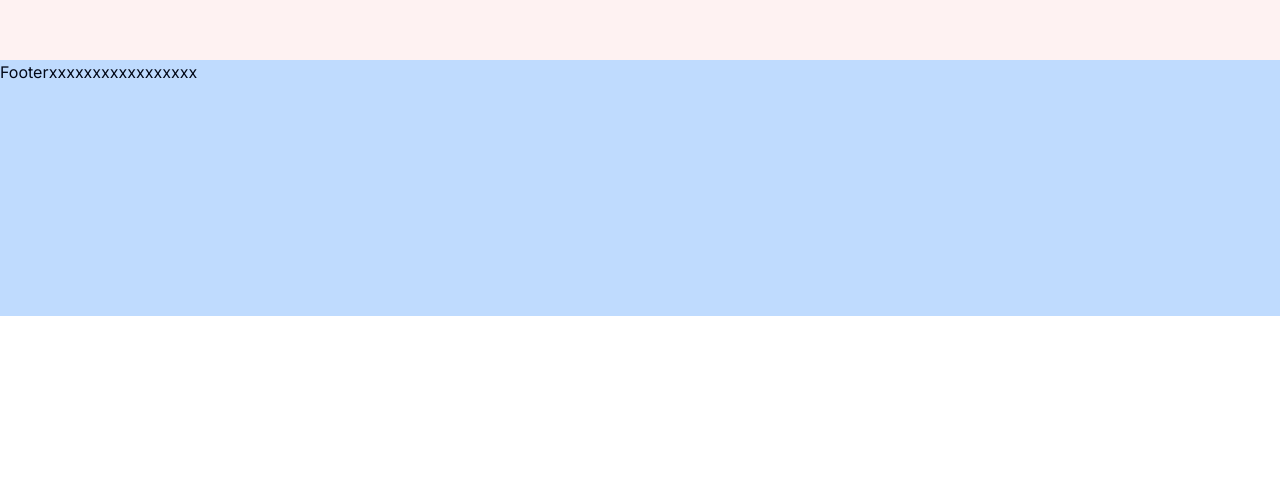
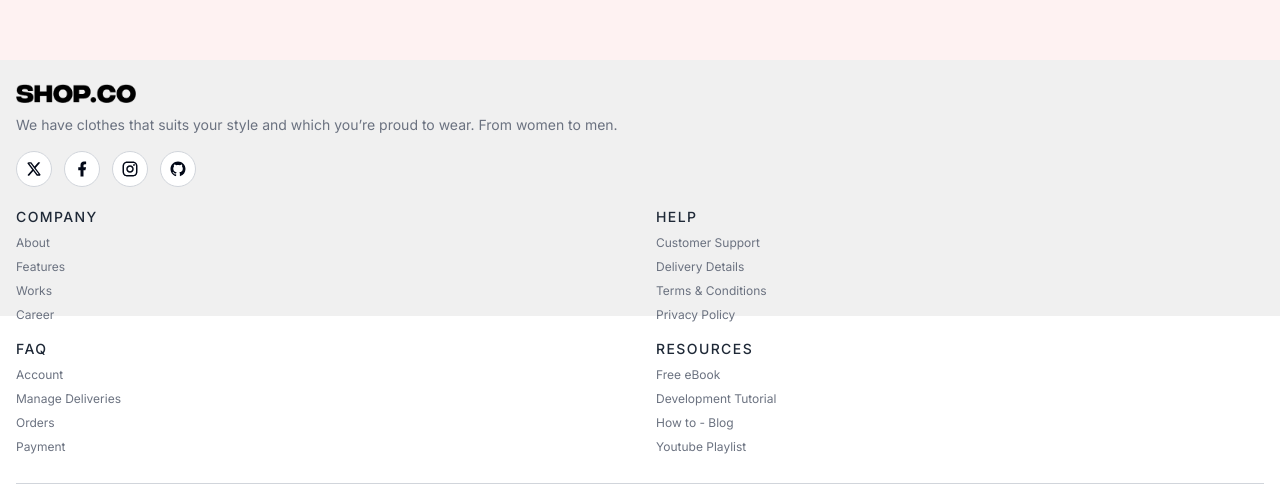
Before and after one commit to Lostovayne/shop.co-ecommerce, a Next.js app: page / in a window 1280 px wide. Shown: the part 860-1344 px from the top of the page. Before the commit the page ends 1176 px from the top, so only its background shows below. Built offline with nearby package versions, Linux system fonts and the light colour scheme.

Commit message:
agregados los elementos del footer

```diff
--- a/app/(public)/(home)/page.tsx
+++ b/app/(public)/(home)/page.tsx
@@ -2,7 +2,7 @@ import { HeroSection } from "../_components/hero-section";
 
 const HomePage = () => {
   return (
-    <div className="bg-red-50 min-h-screen">
+    <div className="bg-red-50 px-4 min-h-screen">
       <HeroSection />
     </div>
   );
--- a/app/(public)/_components/footer.tsx
+++ b/app/(public)/_components/footer.tsx
@@ -1,5 +1,100 @@
+import { Button } from "@/components/ui/button";
+import Image from "next/image";
+//Icons
+import { RiFacebookFill, RiGithubFill, RiInstagramLine, RiTwitterXFill } from "react-icons/ri";
+
 export const Footer = () => {
   return (
-    <div className="bg-blue-200 h-96 xl:h-64" >Footerxxxxxxxxxxxxxxxxx</div>
-  )
-}
+    <footer className="relative bg-[#F0F0F0] px-4 py-6 h-auto xl:h-64">
+      <div>
+        <Image src="/logo.webp" alt="footer" width={120} height={60} className="object-cover" />
+        <p className="mt-3 font-normal text-gray-500 text-sm">
+          We have clothes that suits your style and which you’re proud to wear. From women to men.
+        </p>
+        {/* Icons */}
+        <div className="space-x-3 mt-4">
+          <Button
+            variant="outline"
+            size={"icon"}
+            asChild
+            className="border-gray-300 hover:bg-black hover:shadow p-2 border rounded-full w-9 h-9 hover:text-white transition-colors duration-500 cursor-pointer"
+          >
+            <RiTwitterXFill />
+          </Button>
+          <Button
+            variant="outline"
+            size={"icon"}
+            asChild
+            className="border-gray-300 hover:bg-black hover:shadow p-2 border rounded-full w-9 h-9 hover:text-white transition-colors duration-500 cursor-pointer"
+          >
+            <RiFacebookFill />
+          </Button>
+
+          <Button
+            variant="outline"
+            size={"icon"}
+            asChild
+            className="border-gray-300 hover:bg-black hover:shadow p-2 border rounded-full w-9 h-9 hover:text-white transition-colors duration-500 cursor-pointer"
+          >
+            <RiInstagramLine />
+          </Button>
+
+          <Button
+            variant="outline"
+            size={"icon"}
+            asChild
+            className="border-gray-300 hover:bg-black hover:shadow p-2 border rounded-full w-9 h-9 hover:text-white transition-colors duration-500 cursor-pointer"
+          >
+            <RiGithubFill />
+          </Button>
+        </div>
+
+        <section className="gap-x-8 gap-y-4 border-gray-300 grid grid-cols-2 mx-auto mt-5 pb-7 border-b w-full">
+          {/* Company */}
+          <div className="space-y-2">
+            <h3 className="font-medium text-gray-800 text-sm uppercase tracking-widest">Company</h3>
+            <ul className="flex flex-col gap-2 font-normal text-gray-500 text-xs">
+              <li>About</li>
+              <li>Features</li>
+              <li>Works</li>
+              <li>Career</li>
+            </ul>
+          </div>
+
+          {/* Company */}
+          <div className="space-y-2">
+            <h3 className="font-medium text-gray-800 text-sm uppercase tracking-widest">Help</h3>
+            <ul className="flex flex-col gap-2 font-normal text-gray-500 text-xs">
+              <li>Customer Support</li>
+              <li>Delivery Details</li>
+              <li>Terms & Conditions</li>
+              <li>Privacy Policy</li>
+            </ul>
+          </div>
+
+          {/* Company */}
+          <div className="space-y-2">
+            <h3 className="font-medium text-gray-800 text-sm uppercase tracking-widest">Faq</h3>
+            <ul className="flex flex-col gap-2 font-normal text-gray-500 text-xs">
+              <li>Account</li>
+              <li>Manage Deliveries</li>
+              <li>Orders</li>
+              <li>Payment</li>
+            </ul>
+          </div>
+
+          {/* Company */}
+          <div className="space-y-2">
+            <h3 className="font-medium text-gray-800 text-sm uppercase tracking-widest">Resources</h3>
+            <ul className="flex flex-col gap-2 font-normal text-gray-500 text-xs">
+              <li>Free eBook</li>
+              <li>Development Tutorial</li>
+              <li>How to - Blog</li>
+              <li>Youtube Playlist</li>
+            </ul>
+          </div>
+        </section>
+      </div>
+    </footer>
+  );
+};
--- a/package.json
+++ b/package.json
@@ -18,6 +18,7 @@
     "prisma": "^5.11.0",
     "react": "^18",
     "react-dom": "^18",
+    "react-icons": "^5.0.1",
     "tailwind-merge": "^2.2.1",
     "tailwindcss-animate": "^1.0.7",
     "zustand": "^4.5.2"
```
Also changed, not shown: icons/star.jsx (added, +19 -0 lines), 1 other file (tests, documents, lock files or other folders).
